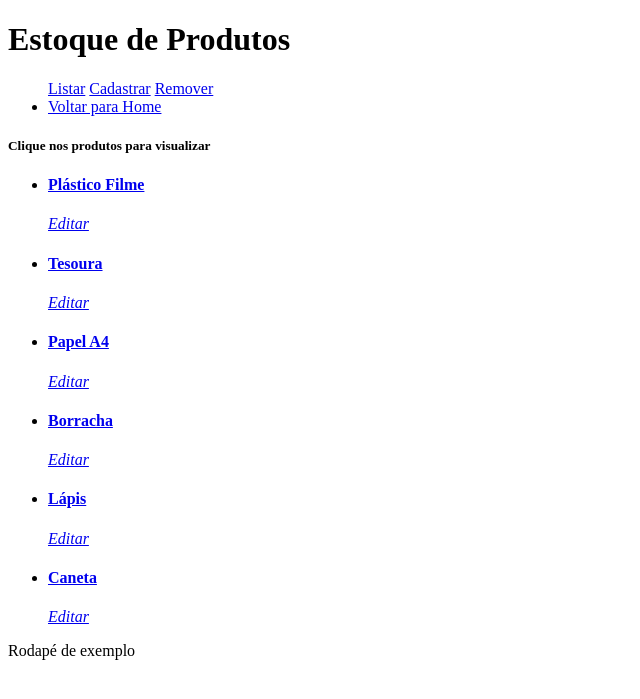
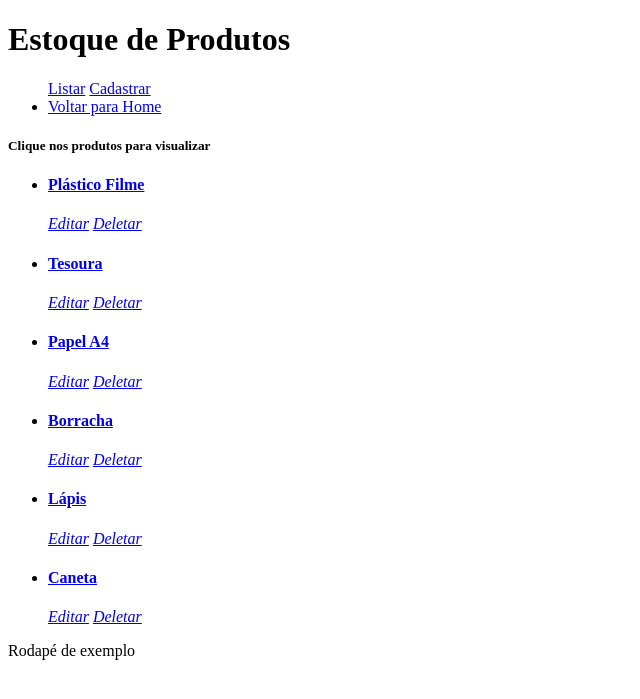
Before and after one commit to sou-rafael/estoque_django, a Django app: page /produtos/listar in a window 1280 px wide. Shown: the top 699 px of the page, without its empty margins (0-640 px from the left). Run offline with Django 4.2, Linux system fonts and the light colour scheme; data comes from the database, SQL or seed files in the repository; both versions use the stored data as it was after the commit.

Commit message:
Concluí todas as funcionalidades, agora falta adicionar o CSS

```diff
--- a/estoque/produtos/templates/produtos/base.html
+++ b/estoque/produtos/templates/produtos/base.html
@@ -12,15 +12,15 @@
 
     <nav class="menu">
         <ul>
-            <a href="produtos/listar">Listar</a>
-            <a href="produtos/cadastrar">Cadastrar</a>
-            <a href="produtos/deletar">Remover</a>
+            <a href="/produtos/listar">Listar</a>
+            <a href="/produtos/cadastrar">Cadastrar</a>
             <li><a href="/">Voltar para Home</a></li>
         </ul>
     </nav>
 
     {% block content %}
-        <h3>Estou na página Home</h3>
+        <h3>Home do Estoque de Produtos com Django Python</h3>
+        <img src="https://images.unsplash.com/photo-1616401784845-180882ba9ba8?ixlib=rb-1.2.1&ixid=MnwxMjA3fDB8MHxwaG90by1wYWdlfHx8fGVufDB8fHx8&auto=format&fit=crop&w=1470&q=80" width='500' height='300'>
     {% endblock content %}
 
     <footer>Rodapé de exemplo</footer>
--- a/estoque/produtos/templates/produtos/deletar.html
+++ b/estoque/produtos/templates/produtos/deletar.html
@@ -1,5 +1,7 @@
 {% extends 'produtos/base.html' %}
 
 {% block content %}
-<p>Pronto para Deletar um produto</p>
+<h3>Confirma que deseja EXCLUIR "{{produto.nome}}"?</h3>
+<button name="excluir" type="request" formmethod="POST">Sim</button>
+<button name="voltar" type="request">Não</button>
 {% endblock content %}
--- a/estoque/produtos/templates/produtos/listar.html
+++ b/estoque/produtos/templates/produtos/listar.html
@@ -4,10 +4,20 @@
 <h5>Clique nos produtos para visualizar</h5>
 <div>
     <ul>
+        {%if messages%}
+            <ul class='messages'>
+                {%for message in messages%}
+                    <li {%if message.tags%}class='alert alert'{%endif%}>{{message}}</li>
+                {% endfor %}
+            </ul>
+
+        {% endif %}
+
         {%for produto in produtos%}
         <li>
-            <span><h4><a href="http://127.0.0.1:8000/produtos/{{produto.id}}">{{produto.nome}}</a></h4></span>
-            <a href='http://127.0.0.1:8000/produtos/atualizar/{{produto.id}}'><span><i class="fas fa-edit">Editar</i></span></a>
+            <span><h4><a href="/produtos/{{produto.id}}">{{produto.nome}}</a></h4></span>
+            <a href='/produtos/atualizar/{{produto.id}}'><span><i class="atualizar">Editar</i></span></a>
+            <a href='/produtos/deletar/{{produto.id}}'><span><i class="deletar">Deletar</i></span></a>
         </li>
         {%endfor%}
     </ul>
--- a/estoque/produtos/urls.py
+++ b/estoque/produtos/urls.py
@@ -5,7 +5,7 @@ from . import views
 urlpatterns = [
     path ('', views.index, name='index'),
     path('cadastrar/', views.cadastrar, name='cadastrar'),
-    path('deletar', views.deletar, name='deletar'),
+    path('deletar/<int:id>', views.deletar, name='deletar'),
     path('listar', views.listar, name='listar'),
     path('<int:id>', views.visualizar, name='visualizar'),
     path('atualizar/<int:id>', views.atualizar, name='atualizar'),
--- a/estoque/produtos/views.py
+++ b/estoque/produtos/views.py
@@ -1,7 +1,7 @@
 from django.http import HttpResponse, HttpResponseRedirect
 from django.shortcuts import render, get_object_or_404, redirect
 from django.urls import reverse
-
+from django.contrib import messages
 from .form import ProdForm
 from .models import Produtos
 
@@ -9,13 +9,16 @@ def index(request):
     template_name = "produtos/base.html"
     return render(request,template_name)
 
+# Estudar inserir paginação na listagem
 def listar(request):
     produtos = Produtos.objects.all().order_by('-data_cadastro')
     return render(request,"produtos/listar.html", {'produtos': produtos})
 
+
 def visualizar(request, id):
     produto = get_object_or_404(Produtos, pk=id)
     return render(request,"produtos/visualizar.html", {'produto': produto})
+
 
 def cadastrar(request):
     if request.method == 'POST':
@@ -27,11 +30,10 @@ def cadastrar(request):
         form = ProdForm()
     return render(request, "produtos/cadastrar.html", {'form': form} )
 
-#############################
+
 def atualizar(request, id):
     novo = get_object_or_404(Produtos, pk=id)
     form = ProdForm(instance=novo)
-
     if(request.method == 'POST'):
         form = ProdForm(request.POST, instance = novo)
         if(form.is_valid()):
@@ -41,7 +43,13 @@ def atualizar(request, id):
             return render(request, "produtos/atualizar.html", {'form':form, 'novo': novo})
     else:
         return render(request, "produtos/atualizar.html", {'form':form, 'novo': novo})
-#########################
-def deletar(request):
-    template_name = "produtos/deletar.html"
-    return render(request,template_name)
+
+
+def deletar(request, id):
+    produto = get_object_or_404(Produtos, pk=id)
+    produto.delete()
+
+    messages.info(request, 'Produto DELETADO com sucesso!')
+
+
+    return redirect('/produtos/listar')
```
Also changed, not shown: estoque/produtos/templates/produtos/visualizar.html (+4 -4 lines), estoque/db.sqlite3.
